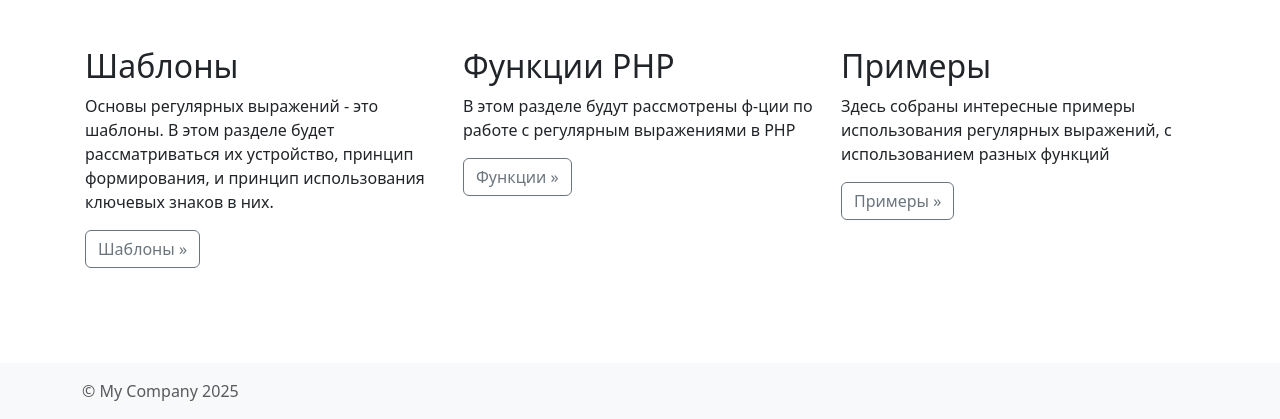
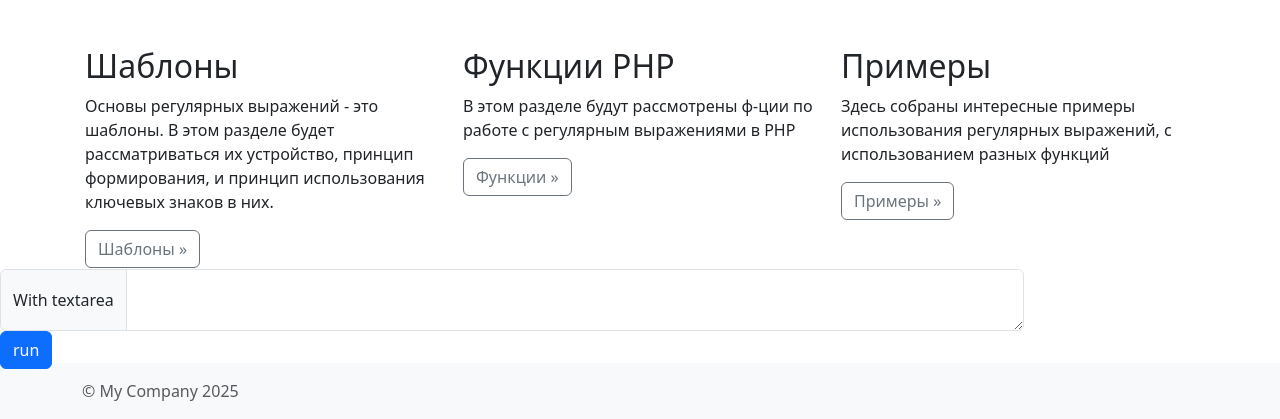
Before and after one commit to vvvizard/yii-cmd-admin, a Yii app: template views/site/index.php in a window 1280 px wide. Shown: the part 381-800 px from the top of the page. Run offline with PHP 8.4 and a stand-in for Yii, Linux system fonts and the light colour scheme; the template is opened without the code that fills it, so the values that code supplies are empty; some libraries are stand-ins or nearby versions.

Commit message:
cli view

```diff
--- a/views/layouts/main.php
+++ b/views/layouts/main.php
@@ -82,6 +82,66 @@ $this->registerLinkTag(['rel' => 'icon', 'type' => 'image/x-icon', 'href' => Yii
         </div>
     </footer>
 
+    <div class="admin-bar" style="position:fixed; bottom:50px; width:80%">
+        <div classs="container">
+            <form id="admin-bar" action="/admin/cmd" method="POST">
+                <input type="hidden" name="_csrf" value="<?=Yii::$app->request->getCsrfToken()?>">
+                <div class="input-group">
+                    <span class="input-group-text">With textarea</span>
+                    <textarea id="cmd" name="cmd" class="form-control" aria-label="With textarea"></textarea>
+                </div>
+
+                <div class="col-12">
+                    <button type="submit" class="btn btn-primary">run</button>
+                </div>
+            </form>
+        </div>
+    </div>
+
+    <script>
+
+        function serializeForm(formNode) {
+            console.log(formNode.elements)
+            console.log(cmd)
+            console.log(cmd.value)
+        }
+
+        function handleFormSubmit(event) {
+            event.preventDefault();
+            serializeForm(adminCli);
+            const url = '/web/admin/cmd';
+            const user = {
+                "name": "Ivan Ivanov",
+                "username": "ivan2002",
+                "email": "ivan2002@mail.com",
+            };
+            const otherParam = {
+                headers: {
+                    "content-type": "application/json; charset=UTF-8",
+                },
+                body: JSON.stringify({"cmd" : cmd.value }),
+                method: "POST",
+            };
+
+            fetch(url, otherParam)
+                .then(data => data.json())
+                .then(response => console.log(response))
+                .catch(error => console.log(error));
+            console.log('Отправка!')
+
+                    adminCli.reset();
+        }
+
+        const adminCli = document.getElementById('admin-bar')
+
+        const cmd = document.getElementById('cmd')
+
+
+        adminCli.addEventListener('submit', handleFormSubmit)
+
+    </script>
+
+
     <?php $this->endBody() ?>
 </body>
 
```
